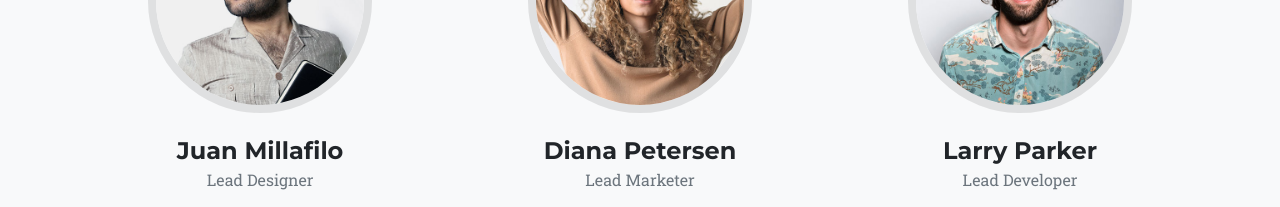
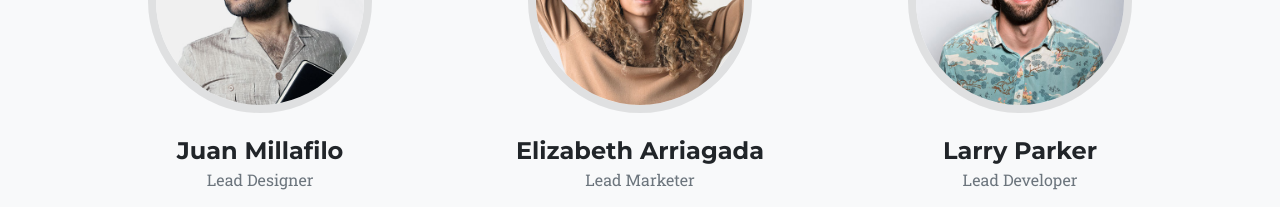
Before and after one commit to jmillafilo/proyecto-html, a plain HTML site: page index.html in a window 1280 px wide. Shown: the part 4840-5047 px from the top of the page. Drawn offline with nearby package versions, Linux system fonts and the light colour scheme.

Commit message:
se cambia el nombre de la wna

```diff
--- a/index.html
+++ b/index.html
@@ -263,7 +263,7 @@
                     <div class="col-lg-4">
                         <div class="team-member">
                             <img class="mx-auto rounded-circle" src="assets/img/team/2.jpg" alt="..." />
-                            <h4>Diana Petersen</h4>
+                            <h4>Elizabeth Arriagada</h4>
                             <p class="text-muted">Lead Marketer</p>
                             <a class="btn btn-dark btn-social mx-2" href="#!" aria-label="Diana Petersen Twitter Profile"><i class="fab fa-twitter"></i></a>
                             <a class="btn btn-dark btn-social mx-2" href="#!" aria-label="Diana Petersen Facebook Profile"><i class="fab fa-facebook-f"></i></a>
```
